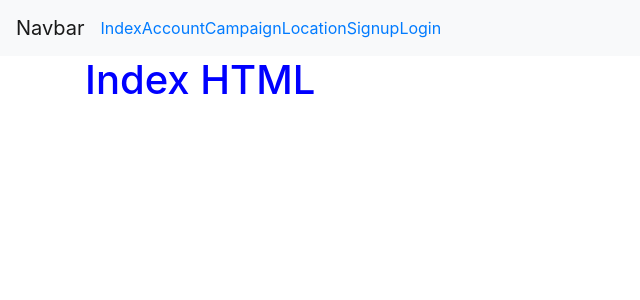
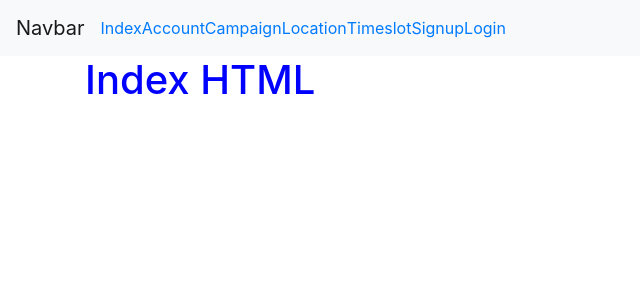
Before and after one commit to linusidom/django_boilerplate, a Django app: template templates/index.html in a window 1280 px wide. Shown: the top 300 px of the page, without its empty margins (0-640 px from the left). Run offline with Django 3.2, Linux system fonts and the light colour scheme; the template is opened without the code that fills it, so the values that code supplies are empty; some libraries are stand-ins or nearby versions.

```diff
--- a/templates/base.html
+++ b/templates/base.html
@@ -22,6 +22,7 @@
 			<li><a href="{% url 'accounts:account_list' %}">Account</a></li>
 			<li><a href="{% url 'campaigns:campaign_list' %}">Campaign</a></li>
 			<li><a href="{% url 'locations:location_list' %}">Location</a></li>
+			<li><a href="{% url 'timeslots:timeslot_list' %}">Timeslot</a></li>
 		<li><a href="{% url 'accounts:signup' %}">Signup</a></li>
 		<li><a href="{% url 'user_login' %}">Login</a></li>
 		{% if user.is_authenticated %}
```
Also changed, not shown: README.md.
